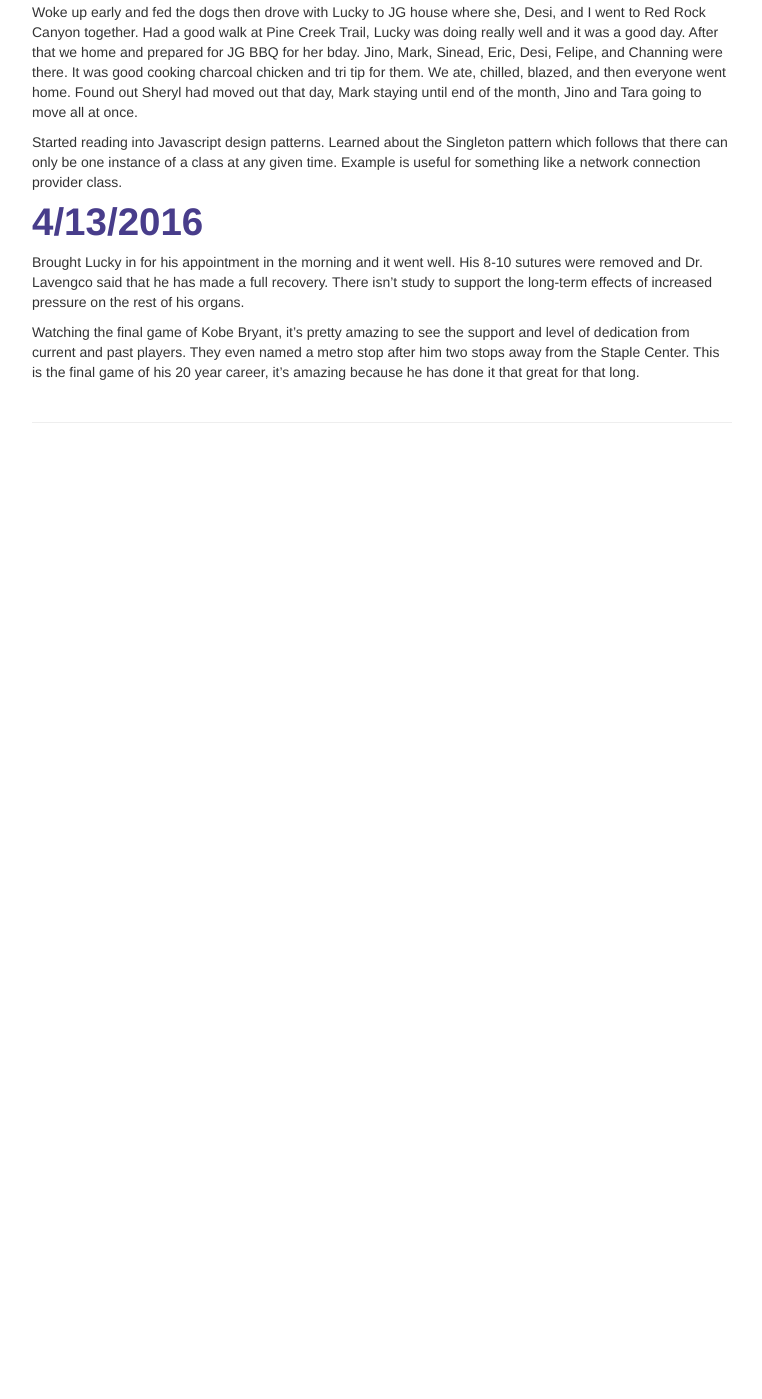
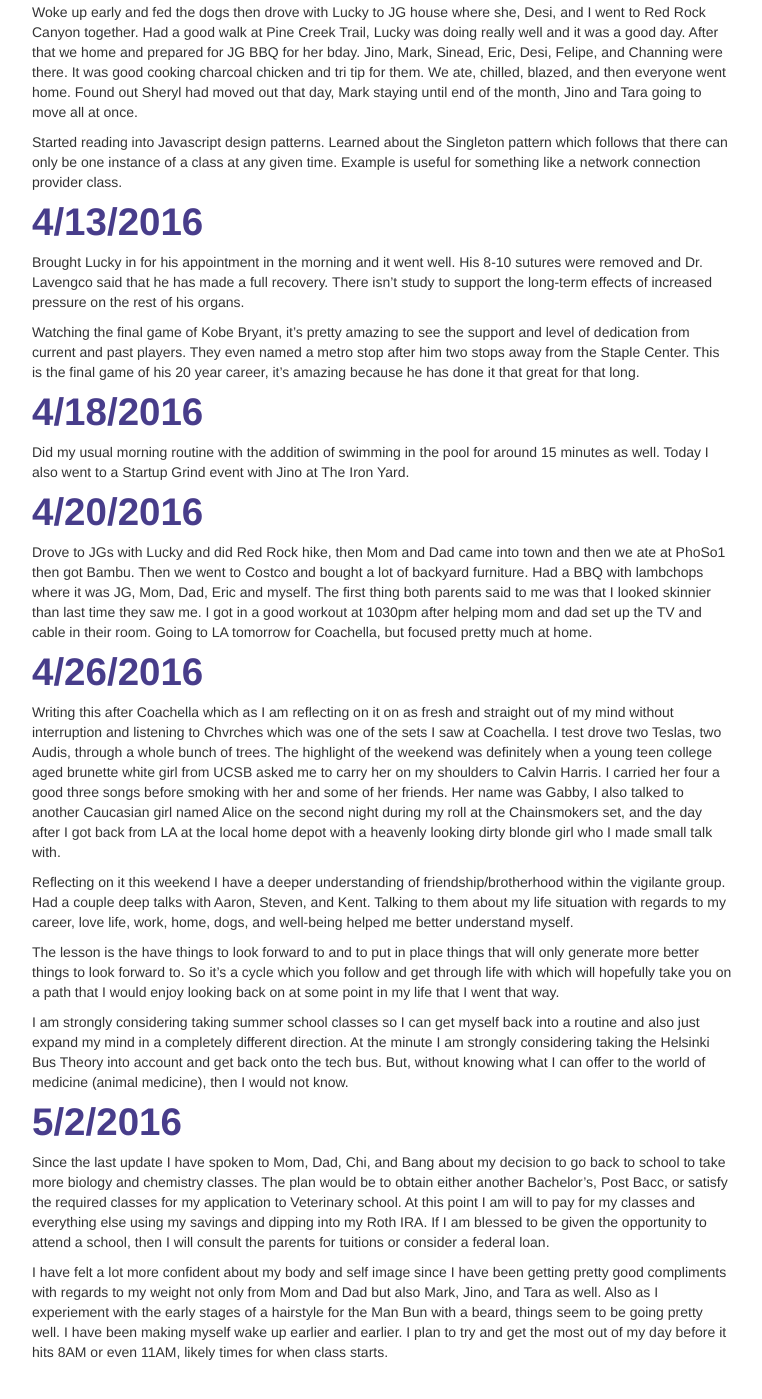
Before and after one commit to richardvan/richardvan.github.io, a Jekyll site: the page built from pages/private/justStartWriting.md, in a window 1280 px wide and 1400 px high, scrolled down 830 px. Shown: the whole window, without its empty margins (258-1020 px from the left). Built offline with Jekyll 4.4.1, drawn with Linux system fonts in a browser that asks for light colours; before the commit the page ends 1284 px from its top, so only the background shows below that.

Commit message:
adding more journal entries

```diff
--- a/pages/private/justStartWriting.md
+++ b/pages/private/justStartWriting.md
@@ -39,3 +39,27 @@ Started reading into Javascript design patterns.  Learned about the Singleton pa
 Brought Lucky in for his appointment in the morning and it went well.  His 8-10 sutures were removed and Dr. Lavengco said that he has made a full recovery.  There isn't study to support the long-term effects of increased pressure on the rest of his organs.
 
 Watching the final game of Kobe Bryant, it's pretty amazing to see the support and level of dedication from current and past players.  They even named a metro stop after him two stops away from the Staple Center.  This is the final game of his 20 year career, it's amazing because he has done it that great for that long.
+
+# 4/18/2016
+
+Did my usual morning routine with the addition of swimming in the pool for around 15 minutes as well.  Today I also went to a Startup Grind event with Jino at The Iron Yard.
+
+# 4/20/2016
+
+Drove to JGs with Lucky and did Red Rock hike, then Mom and Dad came into town and then we ate at PhoSo1 then got Bambu.  Then we went to Costco and bought a lot of backyard furniture.  Had a BBQ with lambchops where it was JG, Mom, Dad, Eric and myself. The first thing both parents said to me was that I looked skinnier than last time they saw me.  I got in a good workout at 1030pm after helping mom and dad set up the TV and cable in their room.  Going to LA tomorrow for Coachella, but focused pretty much at home.
+
+# 4/26/2016
+
+Writing this after Coachella which as I am reflecting on it on as fresh and straight out of my mind without interruption and listening to Chvrches which was one of the sets I saw at Coachella.  I test drove two Teslas, two Audis, through a whole bunch of trees.  The highlight of the weekend was definitely when a young teen college aged brunette white girl from UCSB asked me to carry her on my shoulders to Calvin Harris.  I carried her four a good three songs before smoking with her and some of her friends.  Her name was Gabby, I also talked to another Caucasian girl named Alice on the second night during my roll at the Chainsmokers set, and the day after I got back from LA at the local home depot with a heavenly looking dirty blonde girl who I made small talk with.
+
+Reflecting on it this weekend I have a deeper understanding of friendship/brotherhood within the vigilante group. Had a couple deep talks with Aaron, Steven, and Kent. Talking to them about my life situation with regards to my career, love life, work, home, dogs, and well-being helped me better understand myself.
+
+The lesson is the have things to look forward to and to put in place things that will only generate more better things to look forward to.  So it's a cycle which you follow and get through life with which will hopefully take you on a path that I would enjoy looking back on at some point in my life that I went that way.
+
+I am strongly considering taking summer school classes so I can get myself back into a routine and also just expand my mind in a completely different direction.  At the minute I am strongly considering taking the Helsinki Bus Theory into account and get back onto the tech bus.  But, without knowing what I can offer to the world of medicine (animal medicine), then I would not know.
+
+# 5/2/2016
+
+Since the last update I have spoken to Mom, Dad, Chi, and Bang about my decision to go back to school to take more biology and chemistry classes.  The plan would be to obtain either another Bachelor's, Post Bacc, or satisfy the required classes for my application to Veterinary school.  At this point I am will to pay for my classes and everything else using my savings and dipping into my Roth IRA.  If I am blessed to be given the opportunity to attend a school, then I will consult the parents for tuitions or consider a federal loan.
+
+I have felt a lot more confident about my body and self image since I have been getting pretty good compliments with regards to my weight not only from Mom and Dad but also Mark, Jino, and Tara as well.  Also as I experiement with the early stages of a hairstyle for the Man Bun with a beard, things seem to be going pretty well.  I have been making myself wake up earlier and earlier.  I plan to try and get the most out of my day before it hits 8AM or even 11AM, likely times for when class starts.
```
Also changed, not shown: pages/private/codingNotes.md (+9 -0 lines), pages/private/interviewQuestionsToask.md (added, +13 -0 lines).
